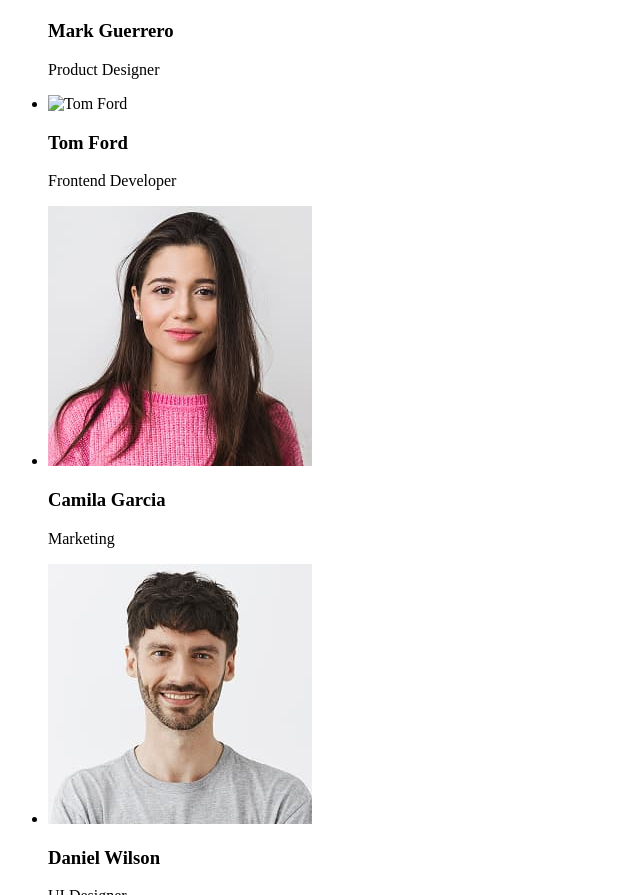
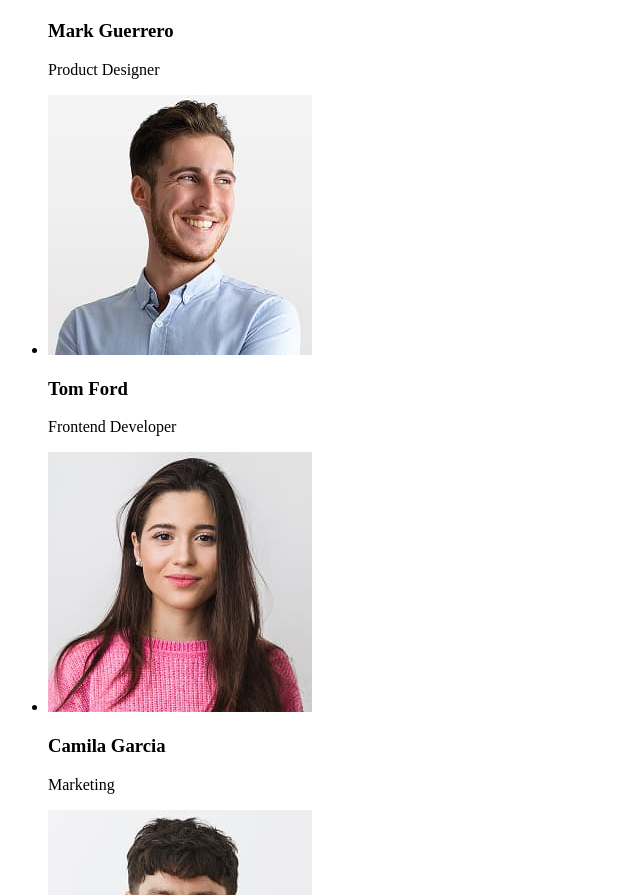
Before and after one commit to Karyna96/goit-markup-hw-01, a plain HTML site: page index.html in a window 1280 px wide. Shown: the part 923-1818 px from the top of the page, without its empty margins (0-640 px from the left). Drawn offline with Linux system fonts and the light colour scheme; the site is published under a folder, as on GitHub Pages, so addresses that start at the root find nothing.

Commit message:
Fixed image path

```diff
--- a/index.html
+++ b/index.html
@@ -81,7 +81,7 @@
         </li>
         <li>
             <img
-              src="/images/team-2.jpg"
+              src="./images/team-2.jpg"
               alt="Tom Ford"
               width="264"
               />
```
